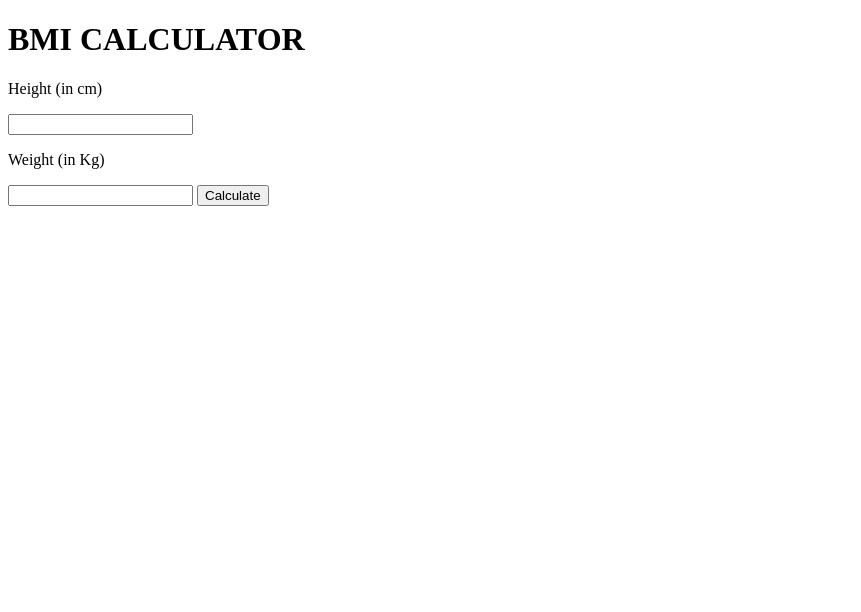
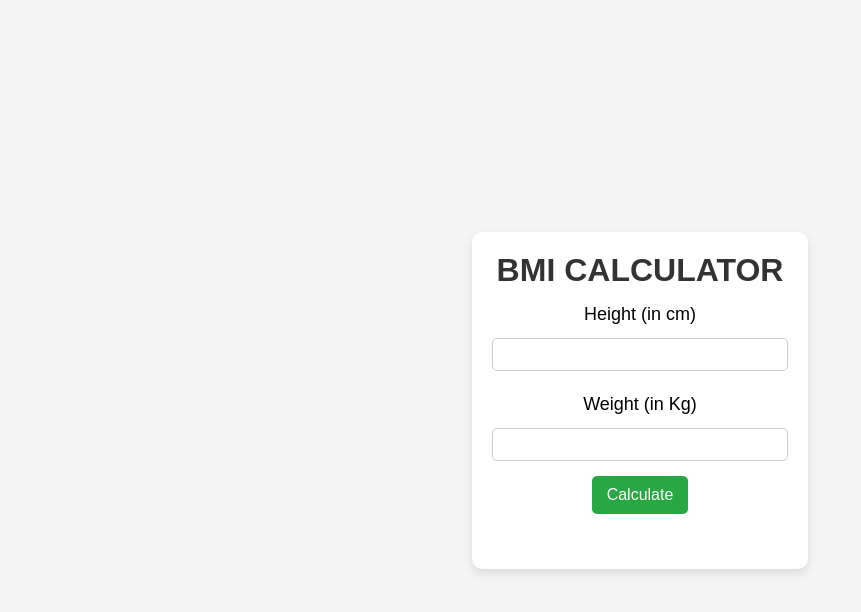
Before and after one commit to amansharma264/BMI-CALCULATOR, a plain HTML site: page index.html in a window 1280 px wide. Shown: the whole page, without its empty margins (0-861 px from the left). Drawn offline with Linux system fonts and the light colour scheme.

Commit message:
css adding

```diff
--- a/index.html
+++ b/index.html
@@ -7,13 +7,15 @@
     <link rel="stylesheet" href="style.css">
 </head>
 <body>
-    <h1>BMI CALCULATOR</h1>
-    <P>Height (in cm)</P>
-    <input type="text" id="Height">
-    <p>Weight (in Kg)</p>
-    <input type="text"  id="Weight">
-    <button id="btn">Calculate</button>
-    <div id="result"></div>
+    <div id="container">
+        <h1>BMI CALCULATOR</h1>
+        <p>Height (in cm)</p>
+        <input type="text" id="Height">
+        <p>Weight (in Kg)</p>
+        <input type="text" id="Weight">
+        <button id="btn">Calculate</button>
+        <div id="result"></div>
+    </div>
 </body>
 <script src="app.js"></script>
 </html>
--- a/style.css
+++ b/style.css
@@ -1,3 +1,70 @@
-button{
+* {
+    margin: 0;
+    padding: 0;
+    box-sizing: border-box;
+    font-family: Arial, sans-serif;
+}
+
+body {
+    display: flex;
+    justify-content: center;
+    align-items: center;
+    height: 100vh;
+    background-color: #f4f4f4;
+}
+
+#container {
+    text-align: center;
+    background: white;
+    padding: 20px;
+    border-radius: 10px;
+    box-shadow: 0px 4px 10px rgba(0, 0, 0, 0.1);
+}
+
+h1 {
+    margin-bottom: 15px;
+    color: #333;
+}
+
+p {
+    margin: 8px 0;
+    font-size: 18px;
+}
+
+input {
+    width: 100%;
+    padding: 8px;
+    margin: 5px 0 15px;
+    border: 1px solid #ccc;
+    border-radius: 5px;
+}
+
+button {
+    background-color: #28a745;
+    color: white;
+    padding: 10px 15px;
+    border: none;
+    border-radius: 5px;
     cursor: pointer;
+    font-size: 16px;
 }
+
+button:hover {
+    background-color: #218838;
+}
+
+#result {
+    margin-top: 15px;
+    padding: 10px;
+    font-size: 18px;
+    font-weight: bold;
+    color: #333;
+    border-radius: 5px;
+    transition: transform 0.3s ease-in-out;
+}
+
+#result:hover {
+    transform: scale(1.1);
+    background-color: #dff0d8;
+    border: 1px solid #28a745;
+}
```
